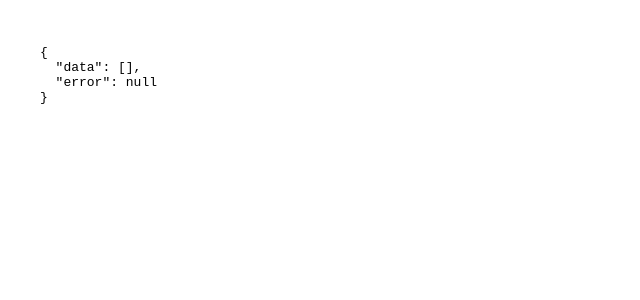
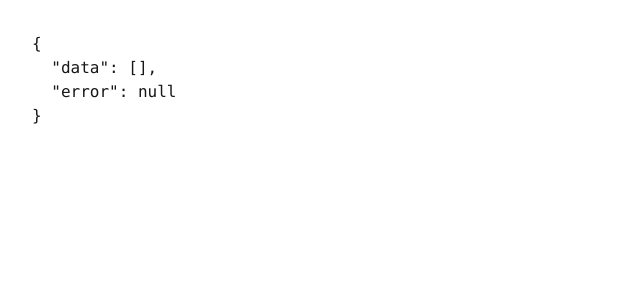
Before and after one commit to numi8462/gogoq, a Next.js app: page /test in a window 1280 px wide. Shown: the top 300 px of the page, without its empty margins (0-640 px from the left). Built offline with nearby package versions, Linux system fonts and the light colour scheme; no server answers; the database is empty.

Commit message:
feat: provider 분리

```diff
--- a/app/layout.tsx
+++ b/app/layout.tsx
@@ -1,29 +1,5 @@
-"use client";
-
-import { QueryClient, QueryClientProvider } from "@tanstack/react-query";
-import { ReactQueryDevtools } from "@tanstack/react-query-devtools";
-import { useState } from "react";
-
-function Providers({ children }: { children: React.ReactNode }) {
-  const [queryClient] = useState(
-    () =>
-      new QueryClient({
-        defaultOptions: {
-          queries: {
-            staleTime: 1000 * 60, // 1분
-            retry: 1,
-          },
-        },
-      }),
-  );
-
-  return (
-    <QueryClientProvider client={queryClient}>
-      {children}
-      <ReactQueryDevtools initialIsOpen={false} />
-    </QueryClientProvider>
-  );
-}
+import "./globals.css";
+import Providers from "./providers";
 
 export default function RootLayout({
   children,
--- /dev/null
+++ b/app/providers.tsx
@@ -0,0 +1,23 @@
+"use client";
+
+import { QueryClient, QueryClientProvider } from "@tanstack/react-query";
+import { ReactQueryDevtools } from "@tanstack/react-query-devtools";
+import { useState } from "react";
+
+export default function Providers({ children }: { children: React.ReactNode }) {
+  const [queryClient] = useState(
+    () =>
+      new QueryClient({
+        defaultOptions: {
+          queries: { staleTime: 1000 * 60, retry: 1 },
+        },
+      }),
+  );
+
+  return (
+    <QueryClientProvider client={queryClient}>
+      {children}
+      <ReactQueryDevtools initialIsOpen={false} />
+    </QueryClientProvider>
+  );
+}
```
